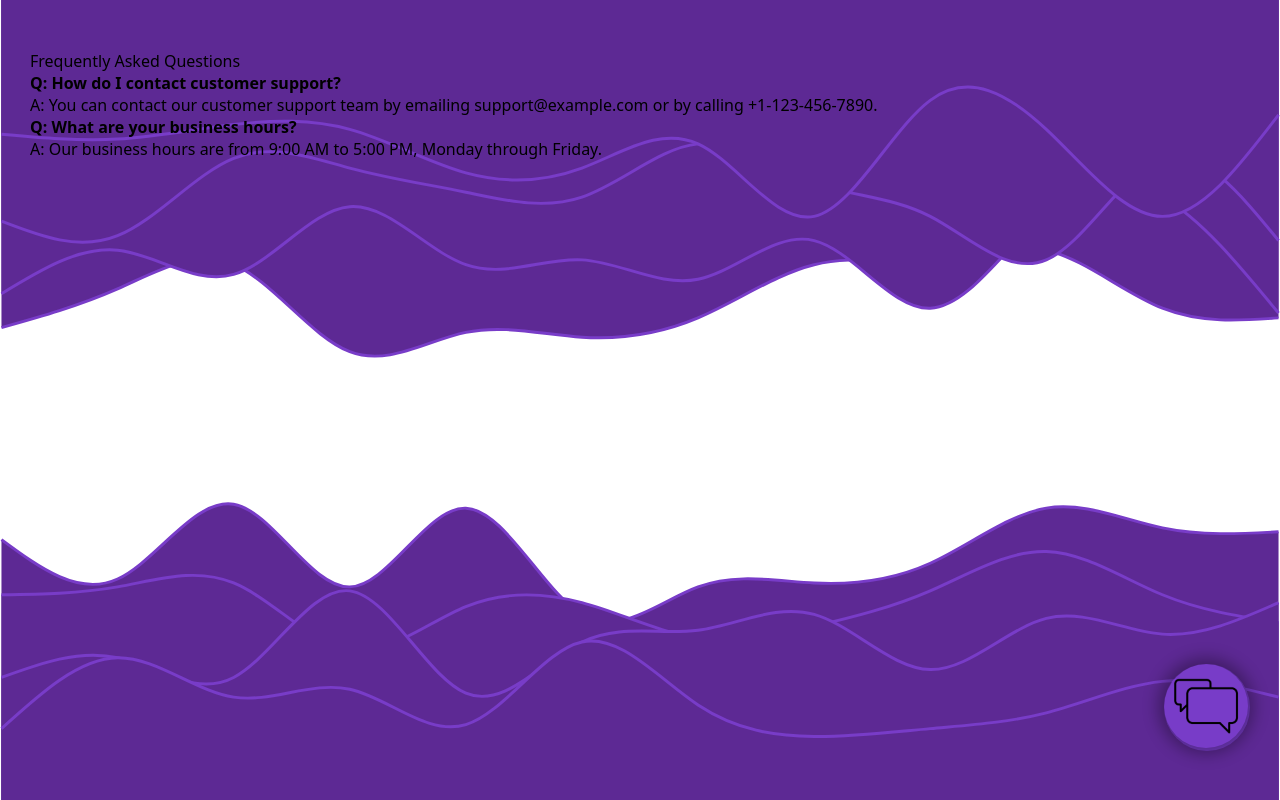
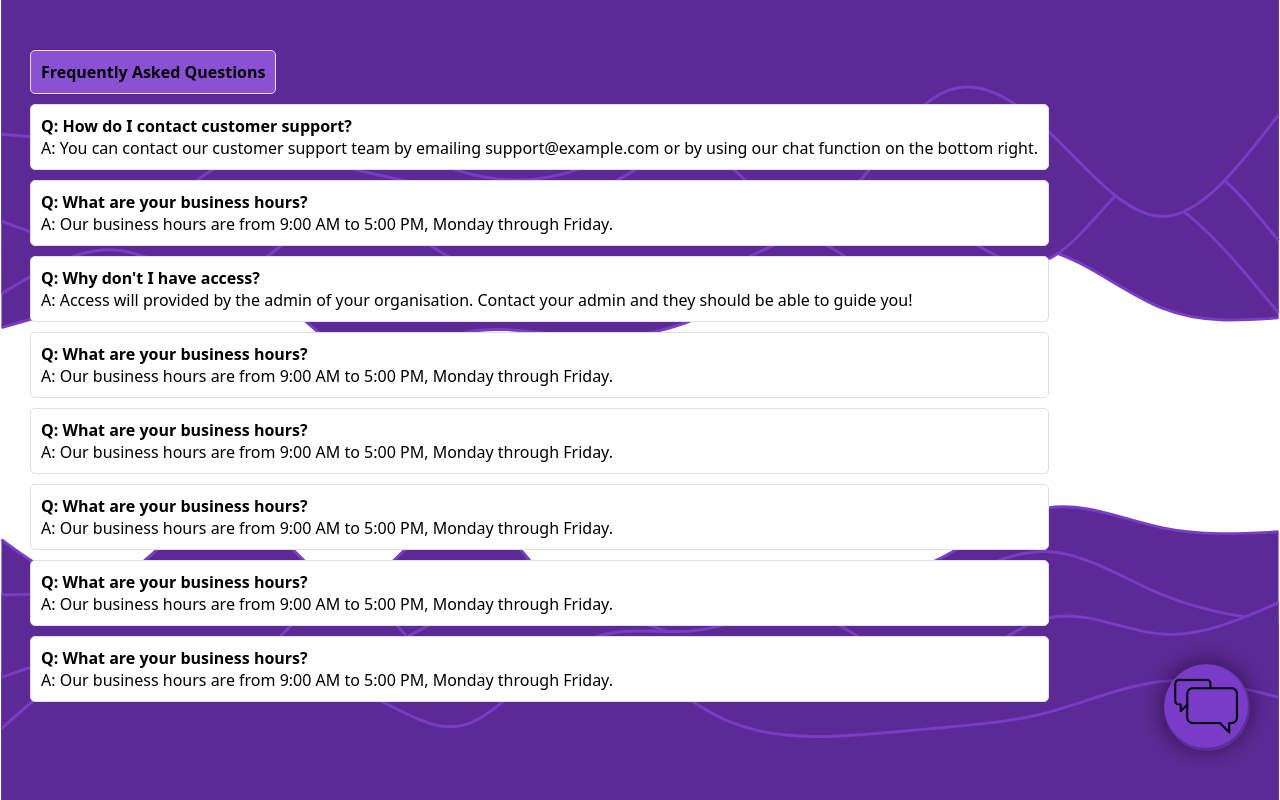
Before and after one commit to elfadog/my_favourite_students, a React (Create React App) app in the folder manageme/: page /Support in a window 1280 px wide. Built offline with nearby package versions, Linux system fonts and the light colour scheme.

Commit message:
Faq page update

```diff
--- a/manageme/src/Pages/Dashboard/Support/Icon.css
+++ b/manageme/src/Pages/Dashboard/Support/Icon.css
@@ -55,3 +55,19 @@
 .element-container:hover .text {
   opacity: 1; /* Show the text on hover */
 }
+
+.faq-container {
+  background-color: #ffffff; /* White background */
+  padding: 10px; /* Add padding as needed */
+  border: 1px solid #e0e0e0; /* Add a border if desired */
+  border-radius: 5px; /* Add border radius for rounded corners */
+  margin-bottom: 10px; /* Add margin between FAQ items */
+}
+
+.title-container {
+  background-color: #8a51d5; /* White background */
+  padding: 10px; /* Add padding as needed */
+  border: 1px solid #e0e0e0; /* Add a border if desired */
+  border-radius: 5px; /* Add border radius for rounded corners */
+  margin-bottom: 10px; /* Add margin between FAQ items */
+}
--- a/manageme/src/Pages/Dashboard/Support/Support.js
+++ b/manageme/src/Pages/Dashboard/Support/Support.js
@@ -4,16 +4,53 @@ import Icon from './Icon';
 const Support = () => {
   return (
     <div style={{ display: 'flex', flexDirection: 'column', alignItems: 'flex-start', position: 'absolute', top: '50px', left: '30px' }}>
-      <div>Frequently Asked Questions</div>
+      <strong className='title-container'>Frequently Asked Questions</strong>
       <Icon />
       <ul style={{ listStyle: 'none', padding: 0 }}>
         <li>
-          <strong>Q: How do I contact customer support?</strong>
-          <p>A: You can contact our customer support team by emailing support@example.com or by calling +1-123-456-7890.</p>
+          <div className="faq-container">
+            <strong>Q: How do I contact customer support?</strong>
+            <p>A: You can contact our customer support team by emailing support@example.com or by using our chat function on the bottom right.</p>
+          </div>
         </li>
         <li>
-          <strong>Q: What are your business hours?</strong>
-          <p>A: Our business hours are from 9:00 AM to 5:00 PM, Monday through Friday.</p>
+          <div className="faq-container">
+            <strong>Q: What are your business hours?</strong>
+            <p>A: Our business hours are from 9:00 AM to 5:00 PM, Monday through Friday.</p>
+          </div>
+        </li>
+        <li>
+          <div className="faq-container">
+            <strong>Q: Why don't I have access?</strong>
+            <p>A: Access will provided by the admin of your organisation. Contact your admin and they should be able to guide you!</p>
+          </div>
+        </li>
+        <li>
+          <div className="faq-container">
+            <strong>Q: What are your business hours?</strong>
+            <p>A: Our business hours are from 9:00 AM to 5:00 PM, Monday through Friday.</p>
+          </div>
+        </li>
+        <li>
+          <div className="faq-container">
+            <strong>Q: What are your business hours?</strong>
+            <p>A: Our business hours are from 9:00 AM to 5:00 PM, Monday through Friday.</p>
+          </div>
+        </li><li>
+          <div className="faq-container">
+            <strong>Q: What are your business hours?</strong>
+            <p>A: Our business hours are from 9:00 AM to 5:00 PM, Monday through Friday.</p>
+          </div>
+        </li><li>
+          <div className="faq-container">
+            <strong>Q: What are your business hours?</strong>
+            <p>A: Our business hours are from 9:00 AM to 5:00 PM, Monday through Friday.</p>
+          </div>
+        </li><li>
+          <div className="faq-container">
+            <strong>Q: What are your business hours?</strong>
+            <p>A: Our business hours are from 9:00 AM to 5:00 PM, Monday through Friday.</p>
+          </div>
         </li>
         {/* Add more FAQs and answers as needed */}
       </ul>
```
